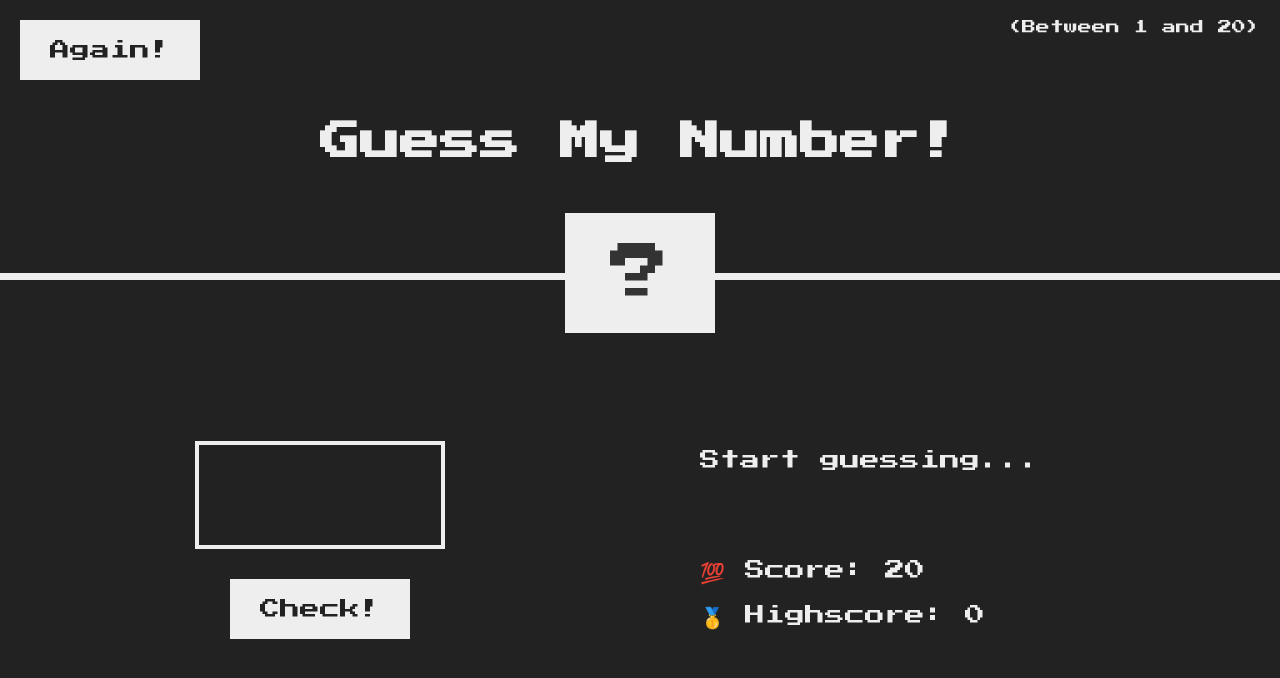
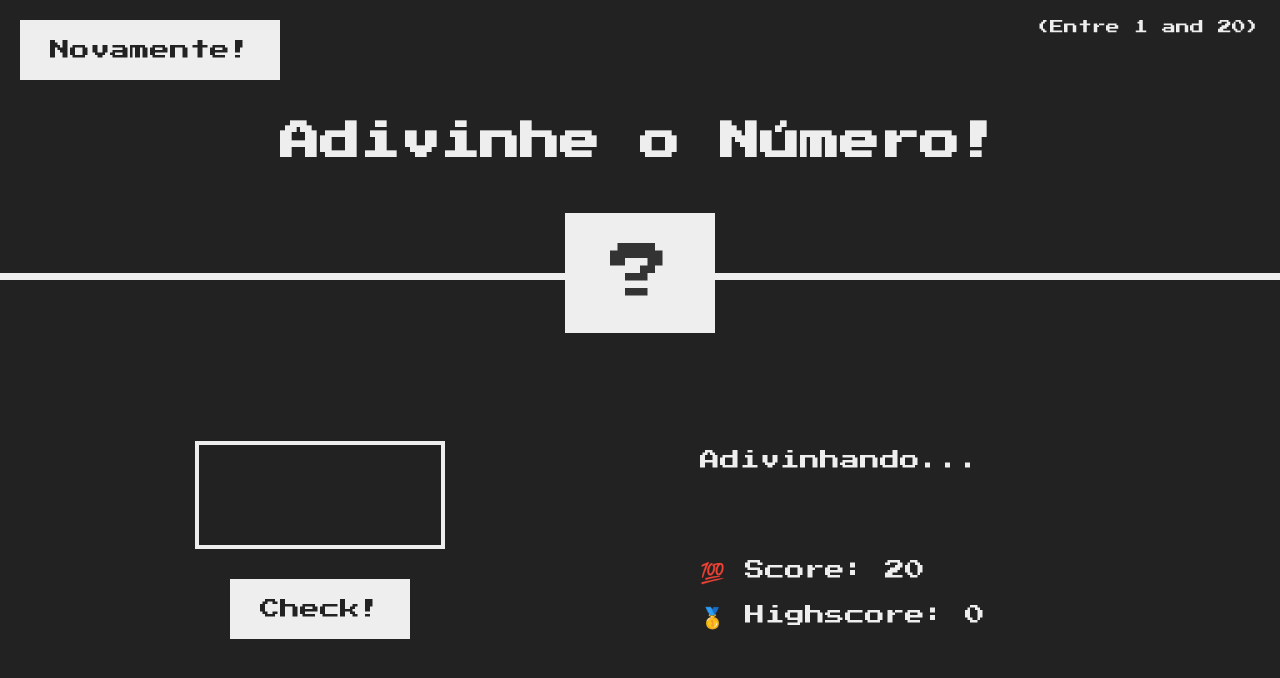
Before and after one commit to GustavoMarialva/05-Guess-My-Number, a plain HTML site: page starter/index.html in a window 1280 px wide. Drawn offline with Linux system fonts and the light colour scheme.

Commit message:
altera titulo e p

```diff
--- a/starter/index.html
+++ b/starter/index.html
@@ -9,9 +9,9 @@
   </head>
   <body>
     <header>
-      <h1>Guess My Number!</h1>
-      <p class="between">(Between 1 and 20)</p>
-      <button class="btn again">Again!</button>
+      <h1>Adivinhe o Número!</h1>
+      <p class="between">(Entre 1 and 20)</p>
+      <button class="btn again">Novamente!</button>
       <div class="number">?</div>
     </header>
     <main>
@@ -20,7 +20,7 @@
         <button class="btn check">Check!</button>
       </section>
       <section class="right">
-        <p class="message">Start guessing...</p>
+        <p class="message">Adivinhando...</p>
         <p class="label-score">💯 Score: <span class="score">20</span></p>
         <p class="label-highscore">
           🥇 Highscore: <span class="highscore">0</span>
```
